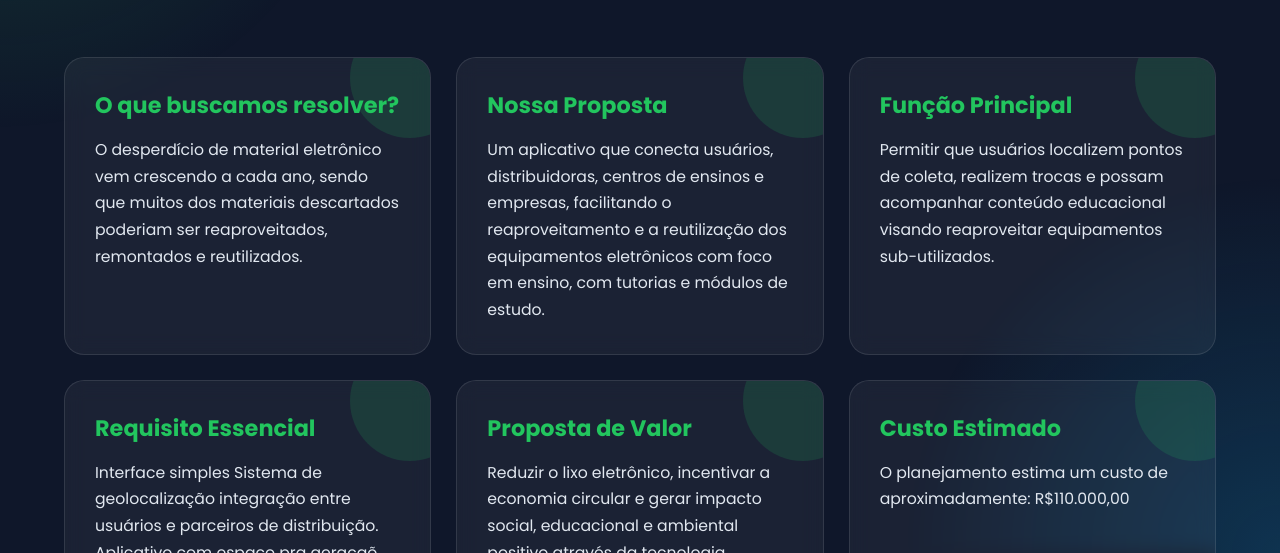
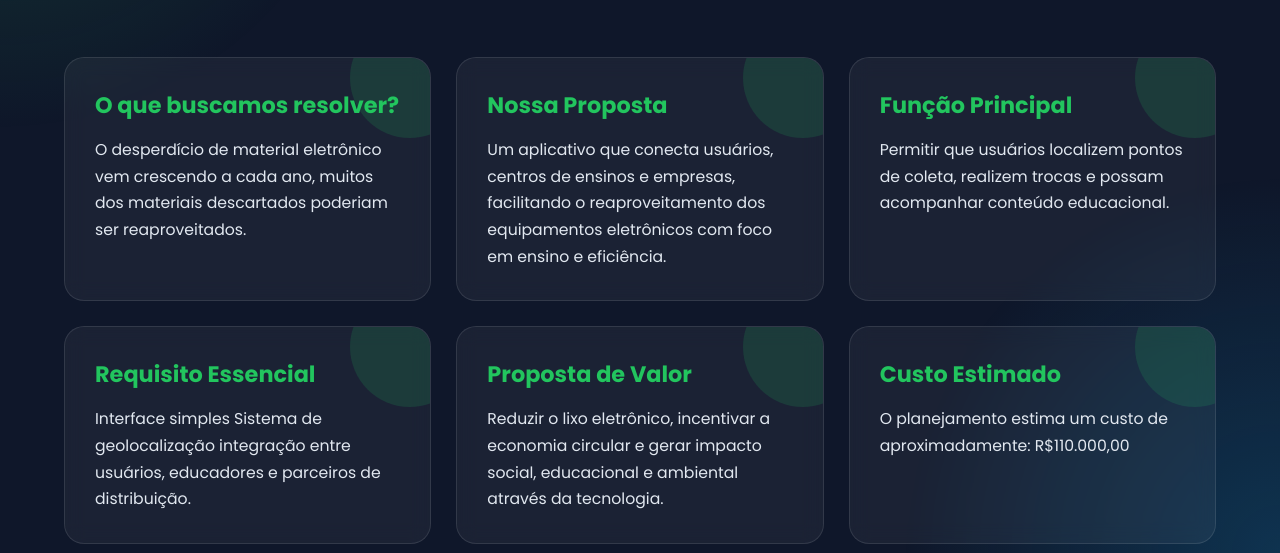
Before and after one commit to thebas47/mvp_coop, a plain HTML site: page index.html in a window 1280 px wide. Shown: the part 247-800 px from the top of the page. Drawn offline with Linux system fonts and the light colour scheme.

Commit message:
Update index.html

```diff
--- a/index.html
+++ b/index.html
@@ -172,17 +172,17 @@
         <h2>O que buscamos resolver?</h2>
         <p>
           O desperdício de material eletrônico vem crescendo a cada ano,
-          sendo que muitos dos materiais descartados poderiam ser
-          reaproveitados, remontados e reutilizados.
+          muitos dos materiais descartados poderiam ser
+          reaproveitados.
         </p>
       </div>
 
       <div class="card">
         <h2>Nossa Proposta</h2>
         <p>
-          Um aplicativo que conecta usuários, distribuidoras, centros de ensinos e empresas,
-          facilitando o reaproveitamento e a reutilização dos equipamentos eletrônicos com foco
-          em ensino, com tutorias e módulos de estudo.
+          Um aplicativo que conecta usuários, centros de ensinos e empresas,
+          facilitando o reaproveitamento dos equipamentos eletrônicos com foco
+          em ensino e eficiência.
         </p>
       </div>
 
@@ -190,8 +190,7 @@
         <h2>Função Principal</h2>
         <p>
           Permitir que usuários localizem pontos de coleta,
-          realizem trocas e possam acompanhar conteúdo educacional
-          visando reaproveitar equipamentos sub-utilizados.
+          realizem trocas e possam acompanhar conteúdo educacional.
         </p>
       </div>
 
@@ -200,9 +199,7 @@
         <p>
           Interface simples
           Sistema de geolocalização
-          integração entre usuários e parceiros de distribuição.
-          Aplicativo com espaço pra geraçaõ de conteúdo sobre diversos artigos, tutorias e
-          Consertos/melhorias com as máquinas.
+          integração entre usuários, educadores e parceiros de distribuição.
         </p>
       </div>
 
@@ -210,7 +207,7 @@
         <h2>Proposta de Valor</h2>
         <p>
           Reduzir o lixo eletrônico, incentivar a economia circular
-          e gerar impacto social, educacional e ambiental positivo através da tecnologia.
+          e gerar impacto social, educacional e ambiental através da tecnologia.
         </p>
       </div>
 
```
